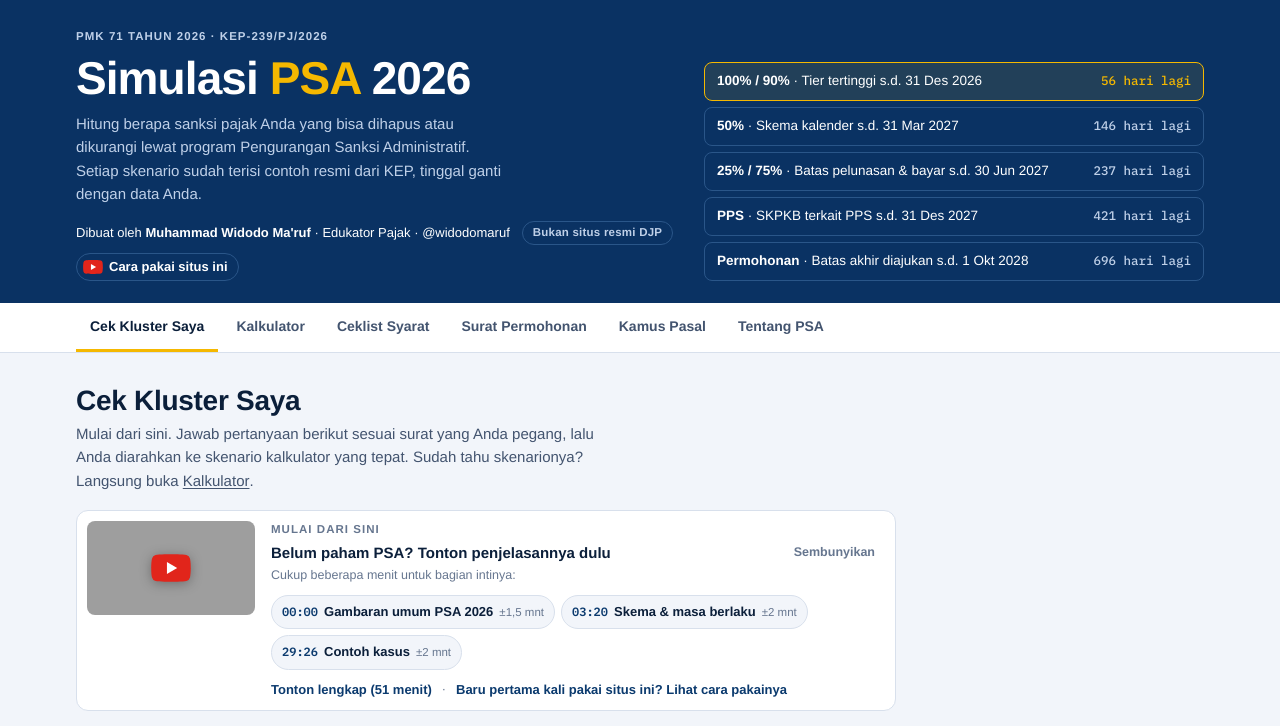
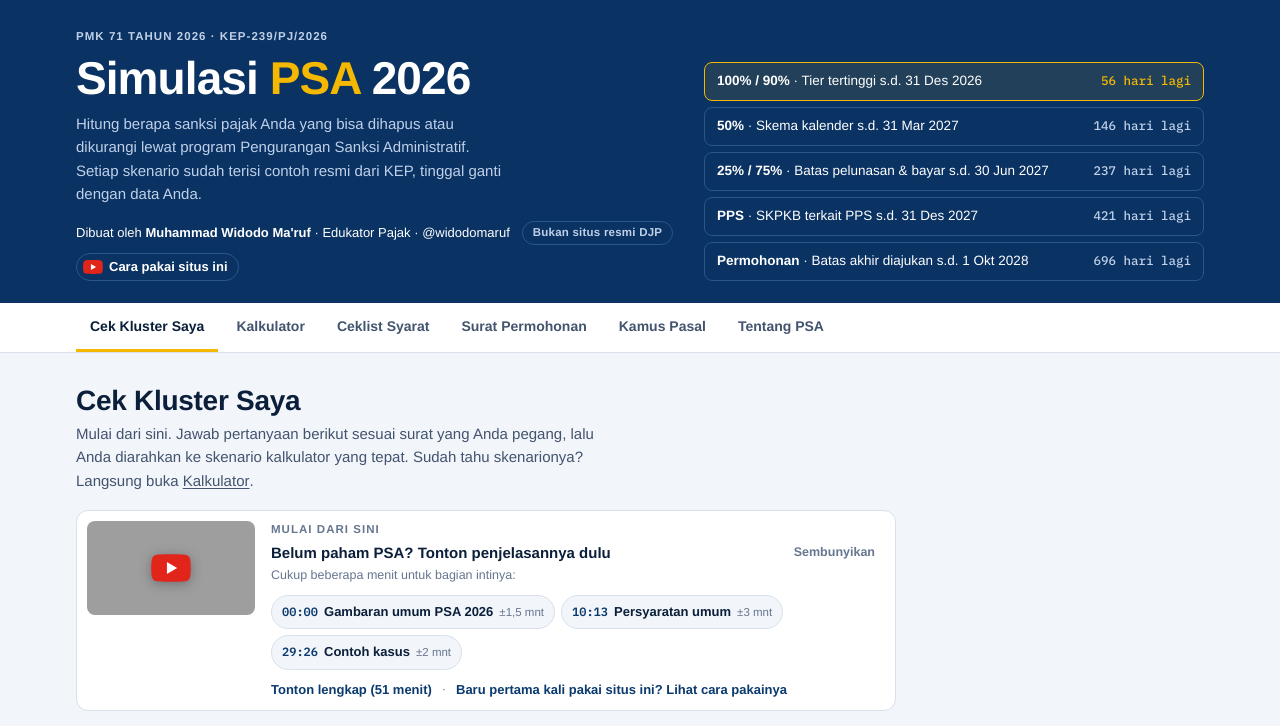
Before and after one commit to widodomaruf/simulasi-psa, a plain HTML site: page index.html in a window 1280 px wide. Shown: the top 726 px of the page. Drawn offline with Linux system fonts and the light colour scheme; grey boxes are pictures that could not be loaded.

Commit message:
Add files via upload

```diff
--- a/index.html
+++ b/index.html
@@ -427,7 +427,7 @@ a:hover .yt-play svg, a:focus-visible .yt-play svg { transform: scale(1.08); }
         <h2>Cek Kluster Saya</h2>
         <p class="intro">Mulai dari sini. Jawab pertanyaan berikut sesuai surat yang Anda pegang, lalu Anda diarahkan ke skenario kalkulator yang tepat. Sudah tahu skenarionya? Langsung buka <button class="lnk" data-go="kalkulator" style="font-size:inherit">Kalkulator</button>.</p>
       </div>
-      <div class="tut" id="tut" data-video="psa"><a class="vthumb" data-play="psa" href="#" aria-label="Putar video penjelasan PSA"><span class="yt-play"><svg viewBox="0 0 68 48" aria-hidden="true"><path d="M66.5 7.7a8.5 8.5 0 0 0-6-6C55.2.3 34 .3 34 .3s-21.2 0-26.5 1.4a8.5 8.5 0 0 0-6 6C.1 13 .1 24 .1 24s0 11 1.4 16.3a8.5 8.5 0 0 0 6 6C12.8 47.7 34 47.7 34 47.7s21.2 0 26.5-1.4a8.5 8.5 0 0 0 6-6C67.9 35 67.9 24 67.9 24s0-11-1.4-16.3z" fill="#E1251B"/><path d="M27 34.3 44.6 24 27 13.7z" fill="#fff"/></svg></span></a><div class="txt"><span class="eyebrow">Mulai dari sini</span><a data-play="psa" href="#"><b>Belum paham PSA? Tonton penjelasannya dulu</b></a><span class="kket">Cukup beberapa menit untuk bagian intinya:</span></div><button class="x" id="tutHide">Sembunyikan</button><div class="vchips"><a class="vchip" data-play="psa" data-t="0" href="#"><span class="num">00:00</span> Gambaran umum PSA 2026 <small>±1,5 mnt</small></a><a class="vchip" data-play="psa" data-t="200" href="#"><span class="num">03:20</span> Skema &amp; masa berlaku <small>±2 mnt</small></a><a class="vchip" data-play="psa" data-t="1766" href="#"><span class="num">29:26</span> Contoh kasus <small>±2 mnt</small></a></div><div class="tutfoot"><a class="vinline" data-play="psa" href="#">Tonton lengkap (51 menit)</a><span class="kket">·</span><a class="vinline" data-play="tutorial" data-video="tutorial" href="#">Baru pertama kali pakai situs ini? Lihat cara pakainya</a></div></div>
+      <div class="tut" id="tut" data-video="psa"><a class="vthumb" data-play="psa" href="#" aria-label="Putar video penjelasan PSA"><span class="yt-play"><svg viewBox="0 0 68 48" aria-hidden="true"><path d="M66.5 7.7a8.5 8.5 0 0 0-6-6C55.2.3 34 .3 34 .3s-21.2 0-26.5 1.4a8.5 8.5 0 0 0-6 6C.1 13 .1 24 .1 24s0 11 1.4 16.3a8.5 8.5 0 0 0 6 6C12.8 47.7 34 47.7 34 47.7s21.2 0 26.5-1.4a8.5 8.5 0 0 0 6-6C67.9 35 67.9 24 67.9 24s0-11-1.4-16.3z" fill="#E1251B"/><path d="M27 34.3 44.6 24 27 13.7z" fill="#fff"/></svg></span></a><div class="txt"><span class="eyebrow">Mulai dari sini</span><a data-play="psa" href="#"><b>Belum paham PSA? Tonton penjelasannya dulu</b></a><span class="kket">Cukup beberapa menit untuk bagian intinya:</span></div><button class="x" id="tutHide">Sembunyikan</button><div class="vchips"><a class="vchip" data-play="psa" data-t="0" href="#"><span class="num">00:00</span> Gambaran umum PSA 2026 <small>±1,5 mnt</small></a><a class="vchip" data-play="psa" data-t="613" href="#"><span class="num">10:13</span> Persyaratan umum <small>±3 mnt</small></a><a class="vchip" data-play="psa" data-t="1766" href="#"><span class="num">29:26</span> Contoh kasus <small>±2 mnt</small></a></div><div class="tutfoot"><a class="vinline" data-play="psa" href="#">Tonton lengkap (51 menit)</a><span class="kket">·</span><a class="vinline" data-play="tutorial" data-video="tutorial" href="#">Baru pertama kali pakai situs ini? Lihat cara pakainya</a></div></div>
       <div class="card" id="wiz"></div>
     </section>
 
@@ -1260,8 +1260,8 @@ if (typeof module !== 'undefined') module.exports = PSA;
     tutorial: { id: '85TN8Hjtwvc', judul: 'Cara pakai Simulasi PSA 2026' },
     psa: { id: 'tQDLmxmEdMo', judul: 'Penjelasan lengkap PSA 2026',
       bab: { basisdata: 788, pengawasan: 999, pemeriksaan: 1250, penagihan: 1411 },
-      tempat: { syarat: [[613, 'Persyaratan umum & surat pernyataan'], [1904, 'Syarat dokumen & lampiran wajib']], surat: [[1904, 'Syarat dokumen & lampiran'], [1958, 'Cara mengajukan lewat Coretax']] },
-      daftar: [[0, "Pendahuluan & Gambaran Umum Program PSA 2026"], [97, "Latar Belakang & Dasar Hukum PMK 71/2026 jo. PMK 118/2024"], [200, "Pokok Perubahan & Skema Masa Berlaku Insentif"], [332, "Kedudukan & Fungsi KEP-239/PJ/2026"], [480, "Ruang Lingkup & Jenis Sanksi Administrasi yang Diberikan Pengurangan"], [613, "Persyaratan Umum & Syarat Bebas Upaya Hukum/Keterangan Khilaf"], [788, "Klaster 1: Basis Data Perpajakan (SPT Masa & Tahunan)"], [999, "Klaster 2: Pengawasan (SP2DK & Pembetulan SPT)"], [1250, "Klaster 3: Pemeriksaan (SKPKB / SKP PBB)"], [1411, "Klaster 4: Penagihan & Ketetapan Lama"], [1557, "Skenario Khusus Sanksi PBB & Keberatan"], [1695, "Alur Penelitian Permohonan oleh Penelaah Keberatan Kanwil DJP"], [1766, "Contoh Kasus 1: Pembetulan SPT Masa/Tahunan"], [1842, "Contoh Kasus 2: SKPKB Pasca Program Pengungkapan Sukarela (PPS)"], [1904, "Syarat Dokumen & Lampiran Wajib Sebelum Pengajuan"], [1958, "Tutorial Pengajuan Permohonan Pengurangan Sanksi via Coretax DJP"], [2090, "Mengisi Formulir Permohonan & Memilih Transaksi Ketetapan Pajak"], [2310, "Mengisi Alasan Kekhilafan & Mengunggah Lampiran Surat Pernyataan"], [2455, "Tanda Tangan Elektronik (Passphrase) & Penyelesaian di Coretax"], [2577, "Pengenalan & Demo Web Simulasi PSA 2026"], [2624, "Demo Fitur Cek Klaster & Kalkulator Hitung Sanksi"], [2842, "Demo Fitur Ceklist Syarat & Cetak Surat Pernyataan"], [2970, "Fitur Kamus Pasal & Dasar Hukum"], [3047, "Penutup, Disclaimer & Kontak"]] }
+      tempat: { syarat: [[613, 'Persyaratan umum']], surat: [[1904, 'Cara mengajukan lewat Coretax'], [2090, 'Mengisi formulir permohonan']] },
+      daftar: [[0, "Pendahuluan & Gambaran Umum Program PSA 2026"], [97, "Latar Belakang & Dasar Hukum PMK 71/2026 jo. PMK 118/2024"], [332, "Kedudukan & Fungsi KEP-239/PJ/2026"], [613, "Persyaratan Umum"], [788, "Klaster 1: Basis Data Perpajakan"], [999, "Klaster 2: Pengawasan"], [1250, "Klaster 3: Pemeriksaan"], [1411, "Klaster 4: Penagihan"], [1695, "Alur Penelitian Permohonan oleh Penelaah Keberatan Kanwil DJP"], [1766, "Contoh Kasus"], [1904, "Tutorial Pengajuan Permohonan Pengurangan Sanksi via Coretax"], [2090, "Mengisi Formulir Permohonan"], [2577, "Pengenalan & Demo Web Simulasi PSA 2026"], [3047, "Penutup, Disclaimer & Kontak"]] }
   };
   var TOP = false; try { TOP = window.self === window.top; } catch (e) { TOP = false; }
   var vLast = null;
```
